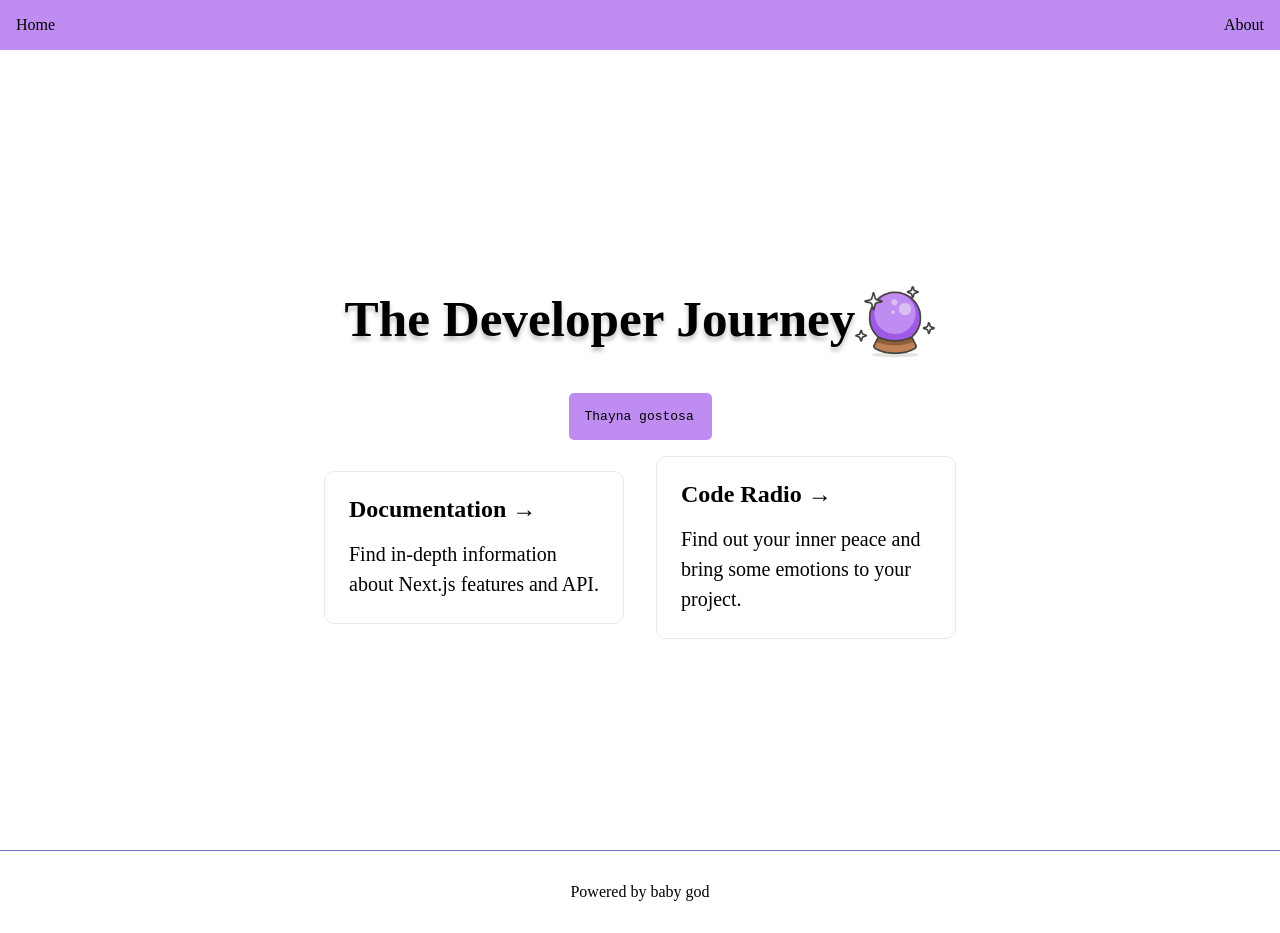
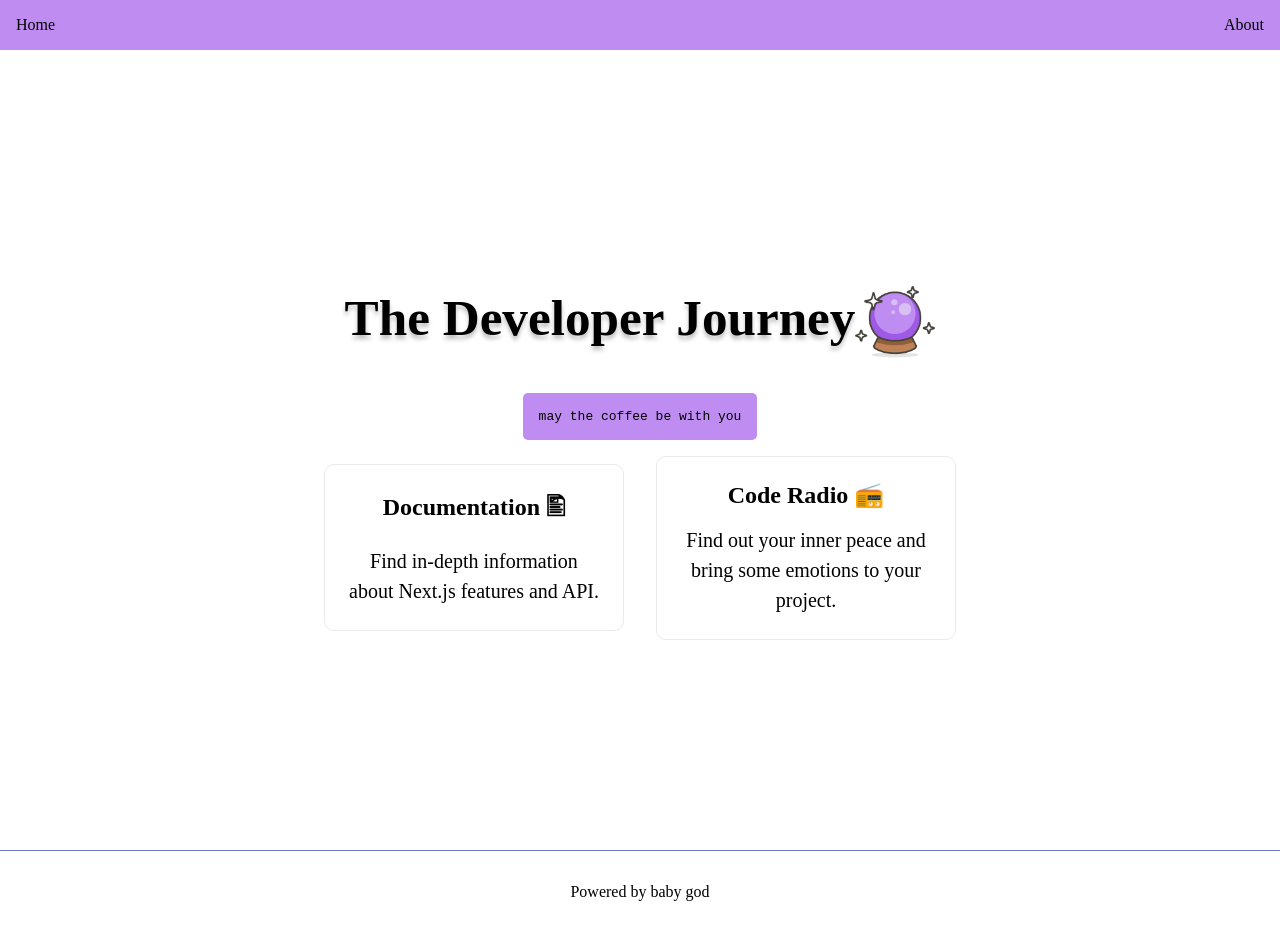
Before and after one commit to joaopedro-dev/this-is-the-way, a Next.js app: page / in a window 1280 px wide. Built offline with nearby package versions, Linux system fonts and the light colour scheme; a web font is replaced by a local one.

Commit message:
Estizando a dash e concertando erros

```diff
--- a/src/components/dash.js
+++ b/src/components/dash.js
@@ -5,12 +5,12 @@ function Dash() {
     <div className={styles.grid}>
 
       <a href="https://nextjs.org/docs" className={styles.card}>
-        <h2>Documentation &rarr;</h2>
+        <h2>Documentation 🖺</h2>
         <p>Find in-depth information about Next.js features and API.</p>
       </a>
 
       <a href="https://nextjs.org/docs" className={styles.card}>
-        <h2>Code Radio &rarr;</h2>
+        <h2>Code Radio 📻</h2>
         <p>
           Find out your inner peace and bring some emotions to your project.
         </p>
--- a/src/components/header.js
+++ b/src/components/header.js
@@ -7,7 +7,7 @@ function Header(){
           <h1 className={styles.title}>
             The Developer Journey <img className={styles.logo} src="crystal.png"/>
           </h1>
-          <code className={styles.code}>Thayna gostosa</code>
+          <code className={styles.code}>may the coffee be with you</code>
         </div>
       </div>
     )
--- a/styles/components/dash.module.css
+++ b/styles/components/dash.module.css
@@ -9,7 +9,7 @@
 .card {
     margin: 1rem;
     padding: 1.5rem;
-    text-align: left;
+    text-align: center;
     color: inherit;
     text-decoration: none;
     border: 1px solid #eaeaea;
--- a/styles/components/header.module.css
+++ b/styles/components/header.module.css
@@ -21,7 +21,6 @@
   }
 
   .code{
-    width: 11em;
     padding: 1rem;
     display: flex;
     align-items: center;
```
